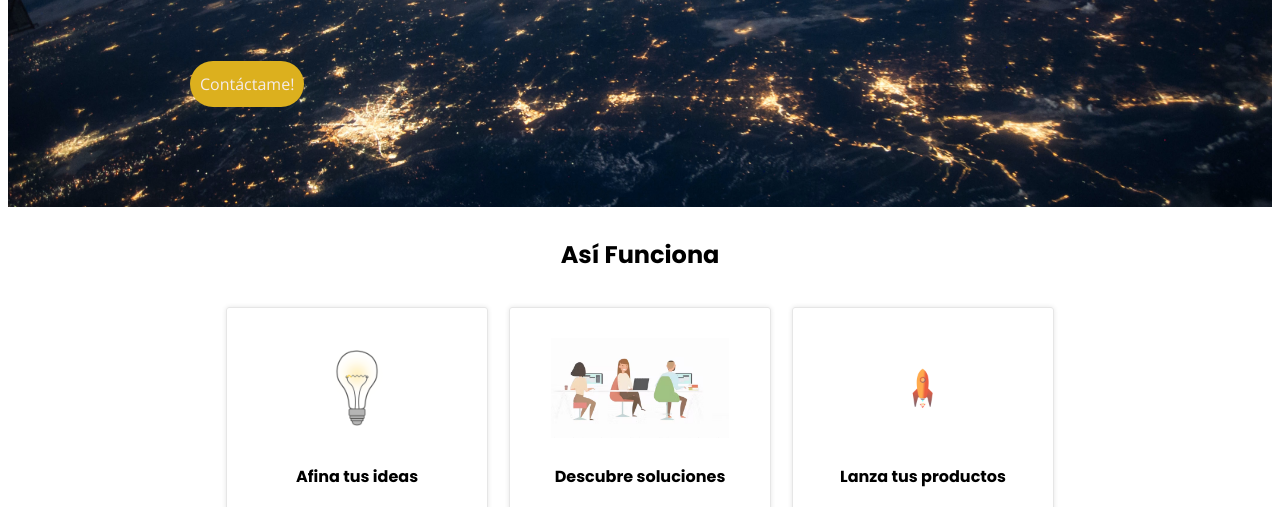
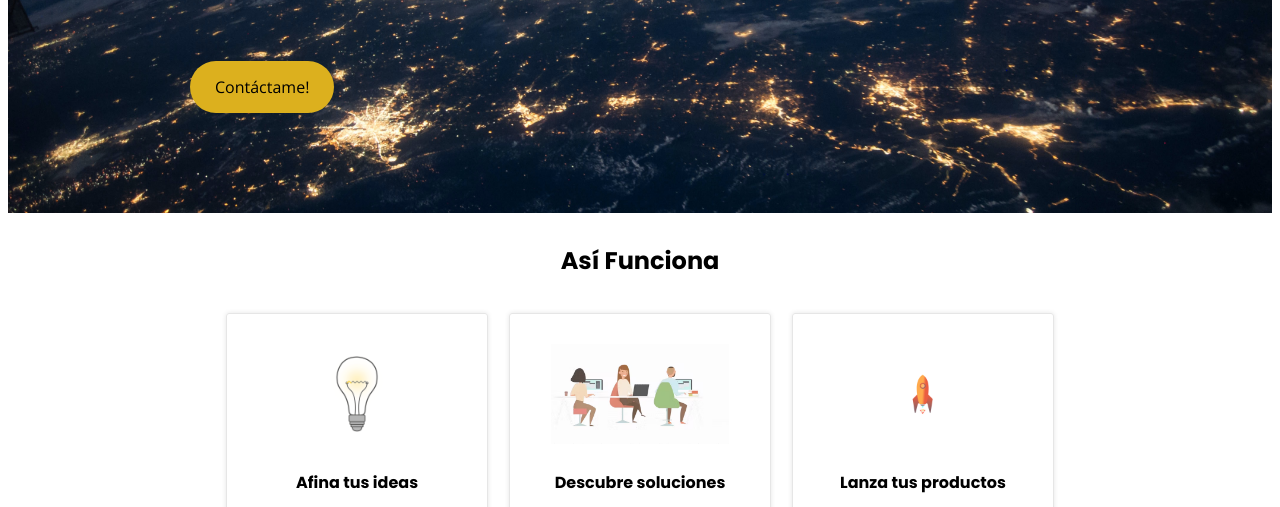
Before and after one commit to juanfemej/landing, a plain HTML site: page index.html in a window 1280 px wide. Shown: the part 272-779 px from the top of the page. Drawn offline with nearby package versions, Linux system fonts and the light colour scheme.

Commit message:
Update button.css

```diff
--- a/css/components/button.css
+++ b/css/components/button.css
@@ -3,13 +3,11 @@
   margin: auto;
   align-items: center;
   background-color: hsl(46, 76%, 49%);
-  padding: 12px 10px !important;
+  padding: 15px 25px !important;
   margin-top: 3rem;
   border-radius: 50px;
-  color: rgb(244, 235, 235);
   text-align: center;
   text-decoration: none;
-  background: hls(46, 20%, 49%);
   transition: background 0.5s ease-in-out;
 }
 }
```
